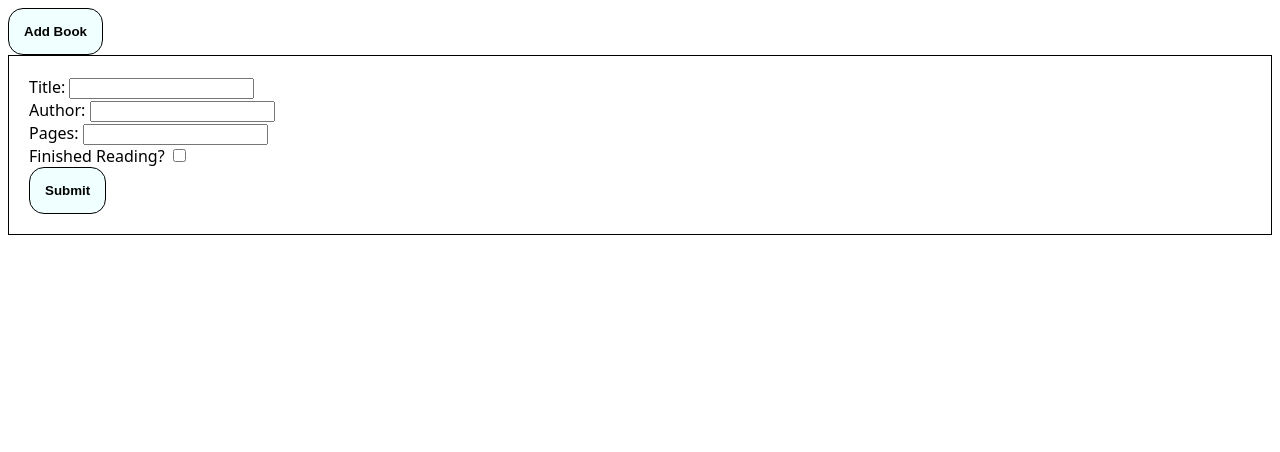
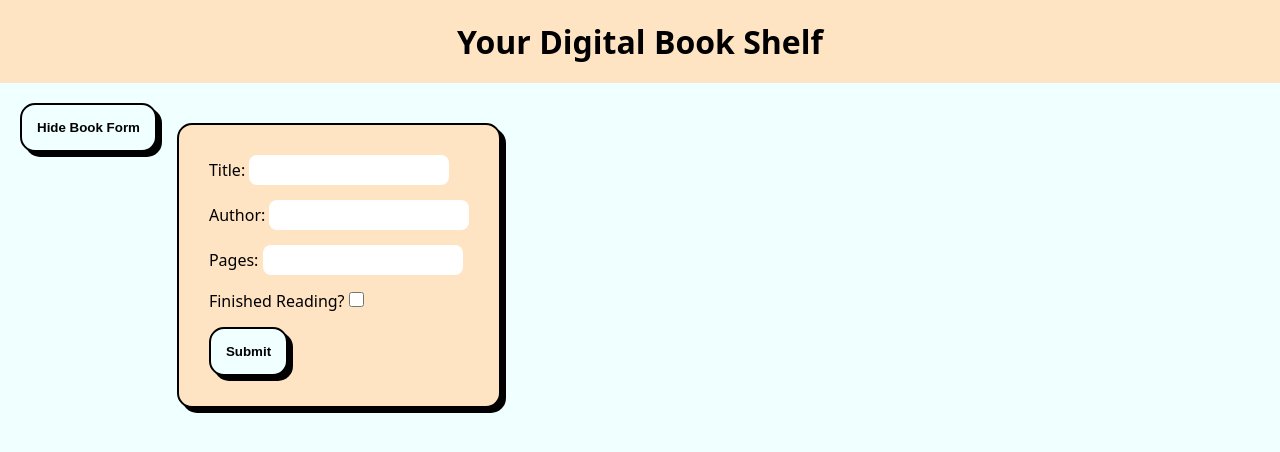
Before and after one commit to developerabz/library, a plain HTML site: page index.html in a window 1280 px wide. Drawn offline with Linux system fonts and the light colour scheme.

Commit message:
add styles to buttons form and animations, add a header

```diff
--- a/index.html
+++ b/index.html
@@ -9,9 +9,12 @@
     <script src="script.js" defer></script>
 </head>
 <body>
+    <header>
+        <h1>Your Digital Book Shelf</h1>
+    </header>
     <div class="addbutton">
-        <button >Add Book</button>
-        <form>
+        <button class="addbook">Hide Book Form</button>
+        <form id="bookmaker">
             <div class="formbox">
                 <label for="">Title:</label>
                 <input type="text" id="title">
@@ -22,7 +25,7 @@
             </div>
             <div class="formbox">
                 <label for="pages">Pages:</label>
-                <input type="number" id="pages">
+                <input type="number" id="pages" min="0">
             </div>
             <div class="formbox">
                 <label for="readstat">Finished Reading?</label>
--- a/script.js
+++ b/script.js
@@ -93,6 +93,20 @@ function readStatus() {
     })
 }
 
+const addBook = document.querySelector('.addbook');
+
+addBook.addEventListener('click', () => {
+    const form = document.getElementById('bookmaker');
+    if (form.style.display === "none") {
+        form.style.display = "block"
+        addBook.textContent = "Hide Book Form"
+    } else {
+        form.style.display = "none"
+        addBook.textContent = "Add Book"
+    }
+
+})
+
 
 removeBookFromLibrary();
 readStatus();
--- a/style.css
+++ b/style.css
@@ -1,18 +1,81 @@
+* {
+    box-sizing: border-box;
+    margin: 0;
+    padding: 0;
+}
+
 body {
     font-family: system-ui, -apple-system, BlinkMacSystemFont, 'Segoe UI', Roboto, Oxygen, Ubuntu, Cantarell, 'Open Sans', 'Helvetica Neue', sans-serif;
+    background-color: azure;
+}
 
+header {
+    background-color: bisque;
+    margin: 0;
+    padding: 20px;
+}
+
+h1 {
+    text-align: center;
+}
+
+.addbutton {
+    /* border: 1px solid black; */
+    padding: 20px;
+    display: flex;
+    column-gap: 20px;
+    align-items: flex-start;
 }
 
 form {
     padding: 20px;
-    border: 1px solid black;
+    border: 2px solid black;
+    border-radius: 15px;
+    background-color: bisque;
+    box-shadow: 5px 5px black;
+}
 
+input[type=text],
+input[type=number] {
+    border: none;
+    width:200px;
+    height: 30px;
+    border-radius: 8px;
+    font-size: large;
+}
+
+input[type=checkbox] {
+    border: none;
+    width: 15px;
+    height: 15px;
+    border-radius: 50%;
+}
+
+#bookmaker {
+    animation-name: move;
+    animation-duration: 0.8s;
+    animation-fill-mode: forwards;
+}
+
+@keyframes move {
+    from {
+        transform: translate(0px,0px);
+    }
+    to {
+        transform: translate(0px,20px);
+    }
+}
+
+.formbox {
+    padding: 5px;
+    margin: 5px;
 }
 
 .cards {
+    padding: 20px;
     display: flex;
     flex-wrap: wrap;
-    column-gap: 10px;
+    column-gap: 14px;
 }
 
 .card {
@@ -22,7 +85,7 @@ form {
     background-color: antiquewhite;
     margin-top: 10px;
     padding: 20px;
-    box-shadow: 2px 2px black;
+    box-shadow: 5px 5px black;
     border: solid 2px black;
     border-radius: 15px;
     width: clamp(150px, 30%, 400px);
@@ -36,13 +99,15 @@ p {
 
 button {
     padding: 15px;
-    border: 1px solid black;
+    border: 2px solid black;
     border-radius: 15px;
     font-weight: bold;
     background-color: azure;
+    box-shadow: 5px 5px black;
+    transition: box-shadow 0.5s;
 }
 
 button:hover {
-    background-color: rgb(180, 245, 245);
-
+    box-shadow: none;
+    border: 2px solid black;
 }
```
